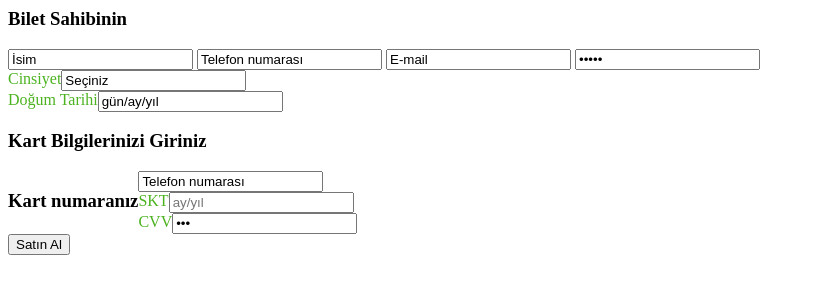
After one commit to ArtunKARA/UmuttepeBusTicketSystem, a CodeIgniter 4 app: template ciapp/app/Views/odeme/odemeKart.php in a window 1280 px wide. The commit adds this page. Shown: the top 300 px of the page, without its empty margins (0-815 px from the left). Run offline with PHP 8.4 and a stand-in for CodeIgniter, Linux system fonts and the light colour scheme; the template is opened without the code that fills it, so the values that code supplies are empty; some libraries are stand-ins or nearby versions.

Commit message:
Ödeme sayfası

```diff
--- a/ciapp/app/Config/Routes.php
+++ b/ciapp/app/Config/Routes.php
@@ -25,3 +25,6 @@ $routes->delete('admin/otobus/(:num)', 'AracTanimlari\Otobus::delete/$1');
 // AracTanimlari/Sehir
 $routes->get('admin/sehir', 'Sehir::index');
 // AracTanimlari/Sefer
+
+// Ödeme sayfası Kartlar
+$routes->get('odeme', 'Odeme::index');
--- a/ciapp/app/Views/kullanici/KullaniciSeferSorgu.php
+++ b/ciapp/app/Views/kullanici/KullaniciSeferSorgu.php
@@ -40,8 +40,6 @@
     <div class="clearfix"></div>
 </div>
 
-
-
 		<div class="ban-bottom">
 			<div class="bnr-right">
 				<label class="inputLabel">Gidiş Tarihi</label>
@@ -65,7 +63,7 @@
 		<div class="sear">
 
 		<form action="<?php echo Base_url('UmuttepeBusTicketSystem/ciapp/public/guzergah'); ?>" method="post">
-           <button class="seabtn">Buton Metni</button>
+           <button class="seabtn">Sefer Ara</button>
         </form>
 			<!-- <form action="bus.html">
 				<button class="seabtn">Otobüs Ara</button>
--- /dev/null
+++ b/ciapp/app/Views/odeme/odemeKart.php
@@ -0,0 +1,75 @@
+
+
+<div class="modal-body modal-spa">
+			  <div class="kart-grids">
+			    <div class="login">
+
+          <div class="container">
+    <div class="row">
+        <div class="col-md-6">
+            <div class="kart-right" >
+                <form>
+                    <h3><b>Bilet Sahibinin </b></h3>
+                    <input type="text" value="İsim" onfocus="this.value = '';" onblur="if (this.value == '') {this.value = 'İsim';}" required="">
+                    <input type="text" value="Telefon numarası" onfocus="this.value = '';" onblur="if (this.value == '') {this.value = 'Telefon numarası';}" required="">
+                    <input type="text" value="E-mail" onfocus="this.value = '';" onblur="if (this.value == '') {this.value = 'E-mail';}" required="">
+                    <input type="password" value="Şifre" onfocus="this.value = '';" onblur="if (this.value == '') {this.value = 'Şifre';}" required="">
+                    <div class="ban-bottom">
+                        <div class="bnr-right">
+                        <label class="inputLabel" style="color: #4CB320; float:left; margin=2px;">Cinsiyet</label>
+        <input class="inputLabel" type="text" value="Seçiniz" onfocus="this.value = '';" onblur="if (this.value == '') {this.value = 'Seçiniz';}" required list="cinsiyet">
+        <datalist id="cinsiyet">
+            <option value="Kadın"></option>
+            <option value="Erkek"></option>
+        </datalist>
+                        </div>
+                        <div class="bnr-right">
+				<label class="inputLabel"  style="color: #4CB320; float:left;">Doğum Tarihi</label>
+				<input class="date" id="dogumTarihi" type="text" value="gün/ay/yıl" onfocus="this.value = '';" onblur="if (this.value == '') {this.value = 'gün/ay/yıl';}" required=>
+			</div>
+				<div class="clearfix"></div>
+				<!---start-date-piker---->
+				<link rel="stylesheet" href="css/jquery-ui.css" />
+				<script src="js/jquery-ui.js"></script>
+					<script>
+						$(function() {
+						$( "#datepicker,#dogumTarihi" ).datepicker();
+						});
+					</script>
+			<!---/End-date-piker---->
+                    </div>
+                </form>
+            </div>
+        </div>
+
+        <div class="col-md-6">
+            <div class="kart-right">
+                <form>
+                    <h3><b>Kart Bilgilerinizi Giriniz</b></h3>
+                    <h3 style="float:left;">Kart numaranız </h3>
+                    <input type="text" value="Telefon numarası" onfocus="this.value = '';" onblur="if (this.value == '') {this.value = 'Telefon numarası';}" required="">
+                    <div class="ban-bottom">
+                        <div class="bnr-right">
+                            <label class="inputLabel" style="color: #4CB320; float:left;">SKT</label>
+                            <input class="date" id="datepicker" type="text" placeholder="ay/yıl" required>
+                        </div>
+                        <div class="bnr-right">
+                            <label class="inputLabel" style="color: #4CB320; float:left;">CVV</label>
+                            <input type="password" value="CVV" onfocus="this.value = '';" onblur="if (this.value == '') {this.value = 'CVV';}" required="">
+                        </div>
+                        <div class="clearfix"></div>
+                    </div>
+                    <input type="submit" value="Satın Al">
+                    <!-- </div>
+											<p> <a href="terms.html">Şartlar ve koşullar</a> & <a href="privacy.html">Gizlilik Politikası</a></p>
+									</div> -->
+                </form>
+
+            </div>
+        </div>
+    </div>
+</div>
+
+
+			  </div>
+			</div>
```
Also changed, not shown: ciapp/app/Controllers/Odeme.php (added, +16 -0 lines), ciapp/app/Views/guzergah/guzergahDetay.php (+14 -5 lines), ciapp/app/Views/kullanici/kullaniciGirisYap.php (+6 -6 lines), ciapp/public/css/style.css (+79 -2 lines).
